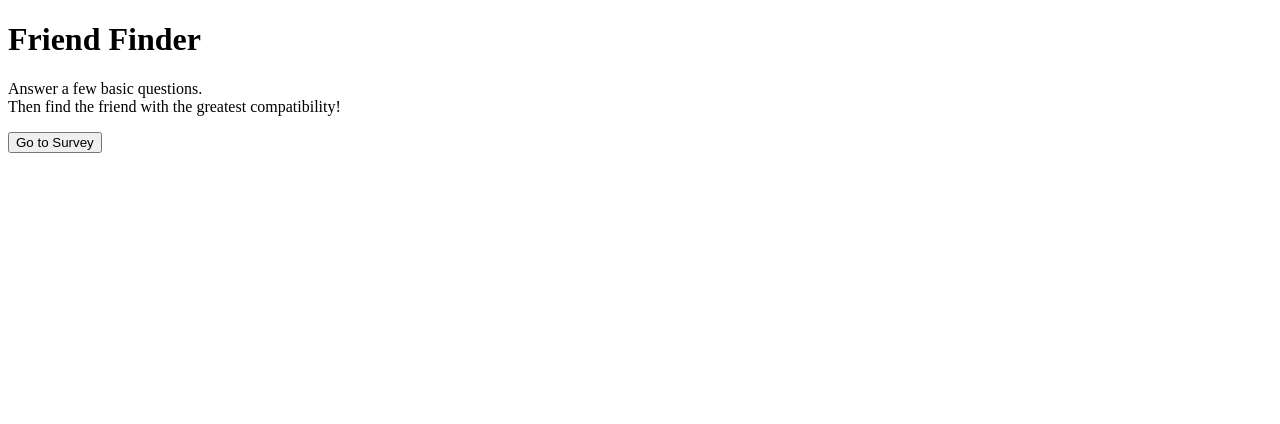
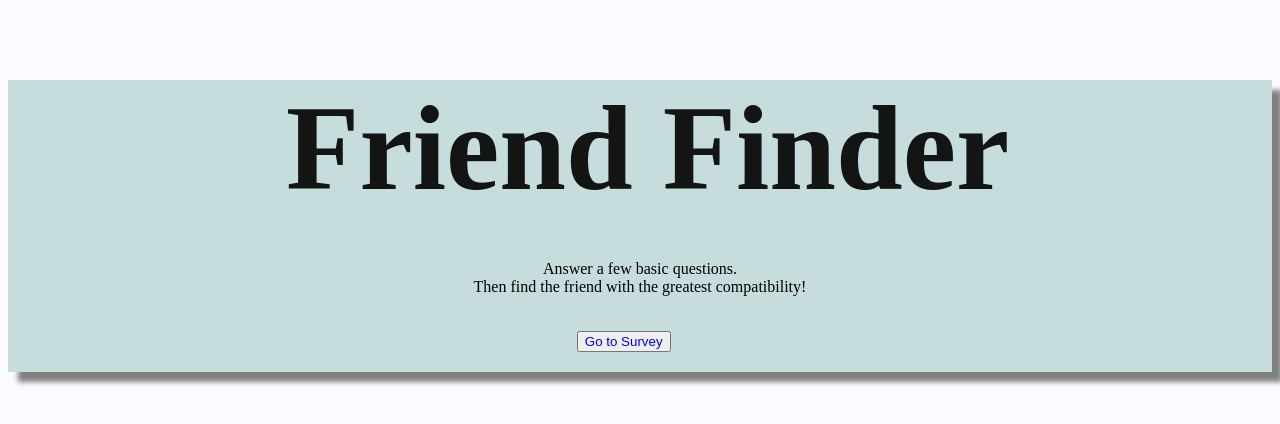
Before and after one commit to YashuaB/FriendFinder, a website: page app/public/index.html in a window 1280 px wide. Drawn offline with nearby package versions, Linux system fonts and the light colour scheme.

Commit message:
cleaned up code and added basic styling to html pages

```diff
--- a/app/data/friends.js
+++ b/app/data/friends.js
@@ -1,4 +1,4 @@
-
+// An array of objects for of each friend profile
 
 var friends = [{
 
--- a/app/public/assets/style.css
+++ b/app/public/assets/style.css
@@ -1,3 +1,44 @@
+body{
+  background-color: #fafaff;
+}
+
+.container, .survey-container{
+  background-color: #c7dcdc;
+  box-shadow: 10px 10px 5px grey;
+}
+.survey-container{
+  width: 50%;
+  position: relative;
+  top: 60px;
+}
+
+.title{
+  padding-left: 22%;
+}
+
+.title-text{
+  font-size: 120px;
+  opacity: .9;
+}
+
+.intro{
+    position: relative;
+    bottom: 39px;
+}
+
+.intro-text{
+  text-align: center;
+}
+
+.survey-btn{
+  position: relative;
+    left: 45%;
+    bottom: 20px;
+}
+
+a{
+  text-decoration: none;
+}
 .modal{
   display: none;
   position: fixed;
--- a/app/public/index.html
+++ b/app/public/index.html
@@ -6,20 +6,20 @@
   <meta http-equiv="X-UA-Compatible" content="ie=edge">
   <link rel="stylesheet" type="text/css" href="assets/style.css">
   <script src="https://code.jquery.com/jquery.js"></script>
-
+ <!-- Intro Page  -->
   <title>Document</title>
 </head>
 <body>
   <div class="container">
     <div class="title">
       <h1 class="title-text">Friend Finder</h1>
-        <div class="logo"></div>
+
     </div>
     <div class="intro">
       <p class="intro-text">Answer a few basic questions.<br>
           Then find the friend with the greatest compatibility!</p>
     </div>
-   <a href="/survey.html"><button class="survey-btn">Go to Survey</button></a>
+    <button class="survey-btn" ><a href="/survey.html">Go to Survey</a></button>
 
 
   </div>
--- a/app/routing/htmlRoutes.js
+++ b/app/routing/htmlRoutes.js
@@ -1,5 +1,3 @@
-// var express = require("express")
-// var app = express()
 var path = require("path")
 
 
```
Also changed, not shown: app/public/survey.html (+42 -114 lines).
